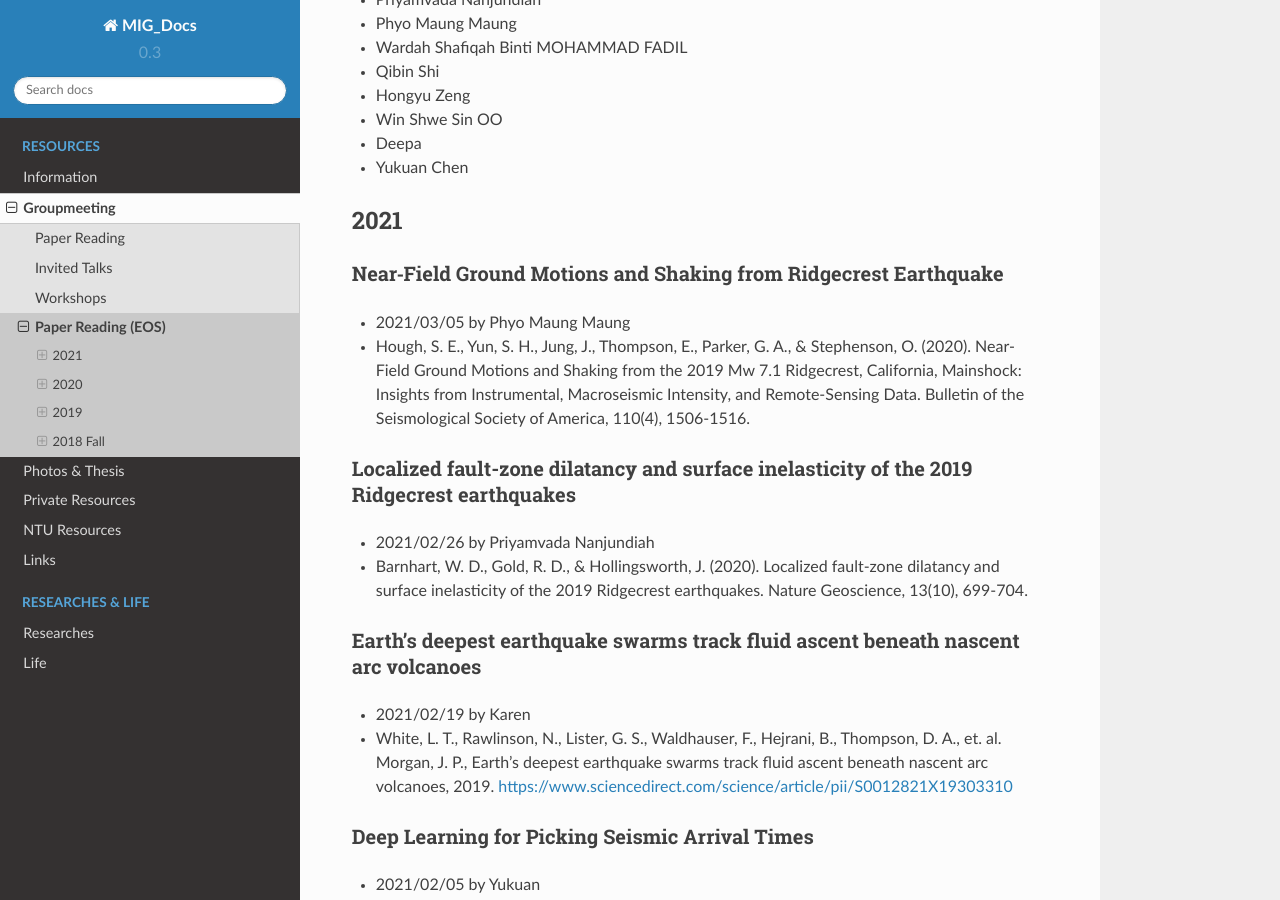
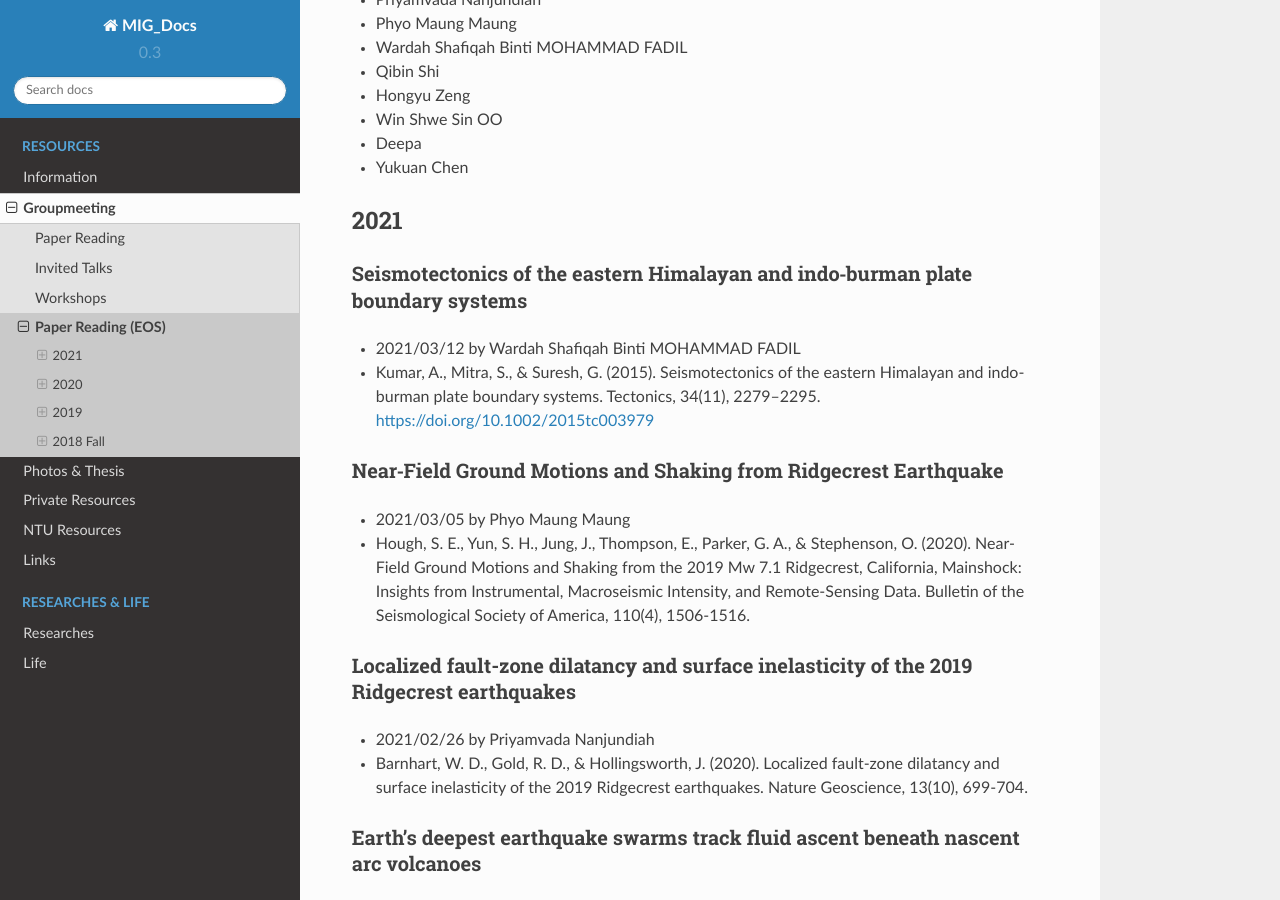
Before and after one commit to MIGG-NTU/MIG_Docs, a Sphinx documentation site: the page built from source/groupmeeting/paper-reading-EOS.rst, in a window 1280 px wide and 900 px high, scrolled down 366 px. Built offline with Sphinx 7.4.7 and the Read the Docs theme 2.0.0, drawn with Linux system fonts in a browser that asks for light colours.

Commit message:
Update paper-reading-EOS.rst (#50)

```diff
--- a/source/groupmeeting/paper-reading-EOS.rst
+++ b/source/groupmeeting/paper-reading-EOS.rst
@@ -19,6 +19,12 @@ This website is a backup of group meeting information of `EOS Observational Seis
 
 2021
 ----
+
+Seismotectonics of the eastern Himalayan and indo‐burman plate boundary systems
+++++++++++++++++++++++++++++++++++++++++++++++++++++++++++++++++++++++++++++++++
+
+- 2021/03/12 by Wardah Shafiqah Binti MOHAMMAD FADIL
+- Kumar, A., Mitra, S., & Suresh, G. (2015). Seismotectonics of the eastern Himalayan and indo-burman plate boundary systems. Tectonics, 34(11), 2279–2295. https://doi.org/10.1002/2015tc003979
 
 Near‐Field Ground Motions and Shaking from Ridgecrest Earthquake
 +++++++++++++++++++++++++++++++++++++++++++++++++++++++++++++++++
```
